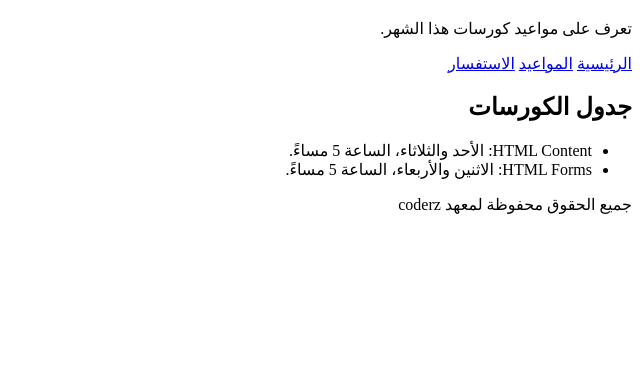
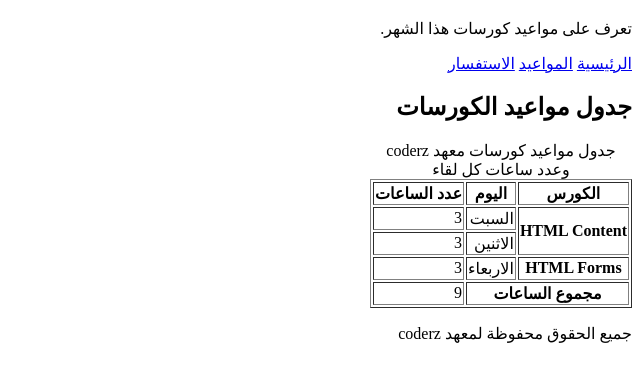
Before and after one commit to mousa-thabet/coderz-institute, a plain HTML site: page session-5/pages/schedule.html in a window 1280 px wide. Shown: the part 62-444 px from the top of the page, without its empty margins (640-1280 px from the left). Drawn offline with Linux system fonts and the light colour scheme.

Commit message:
update on answers

```diff
--- a/session-5/pages/schedule.html
+++ b/session-5/pages/schedule.html
@@ -19,14 +19,50 @@
     <a href="enquiry.html">الاستفسار</a>
 </nav>
 
+
 <main>
-    <h2>جدول الكورسات</h2>
+    <h2>جدول مواعيد الكورسات</h2>
 
-    <ul>
-        <li>HTML Content: الأحد والثلاثاء، الساعة 5 مساءً.</li>
-        <li>HTML Forms: الاثنين والأربعاء، الساعة 5 مساءً.</li>
-    </ul>
+    <table border="1">
+        <caption>جدول مواعيد كورسات معهد coderz وعدد ساعات كل لقاء</caption>
+
+        <thead>
+            <tr>
+                <th scope="col">الكورس</th>
+                <th scope="col">اليوم</th>
+                <th scope="col">عدد الساعات</th>
+            </tr>
+        </thead>
+
+        <tbody>
+            <tr>
+                <th scope="rowgroup" rowspan="2">HTML Content</th>
+                <td>السبت</td>
+                <td>3</td>
+            </tr>
+            <tr>
+                <td>الاثنين</td>
+                <td>3</td>
+            </tr>
+        </tbody>
+
+        <tbody>
+            <tr>
+                <th scope="row">HTML Forms</th>
+                <td>الاربعاء</td>
+                <td>3</td>
+            </tr>
+        </tbody>
+
+        <tfoot>
+            <tr>
+                <th scope="row" colspan="2">مجموع الساعات</th>
+                <td>9</td>
+            </tr>
+        </tfoot>
+    </table>
 </main>
+
 
 <footer>
     <p>جميع الحقوق محفوظة لمعهد coderz</p>
```
Also changed, not shown: session-5/answers.txt, 3 other files.
